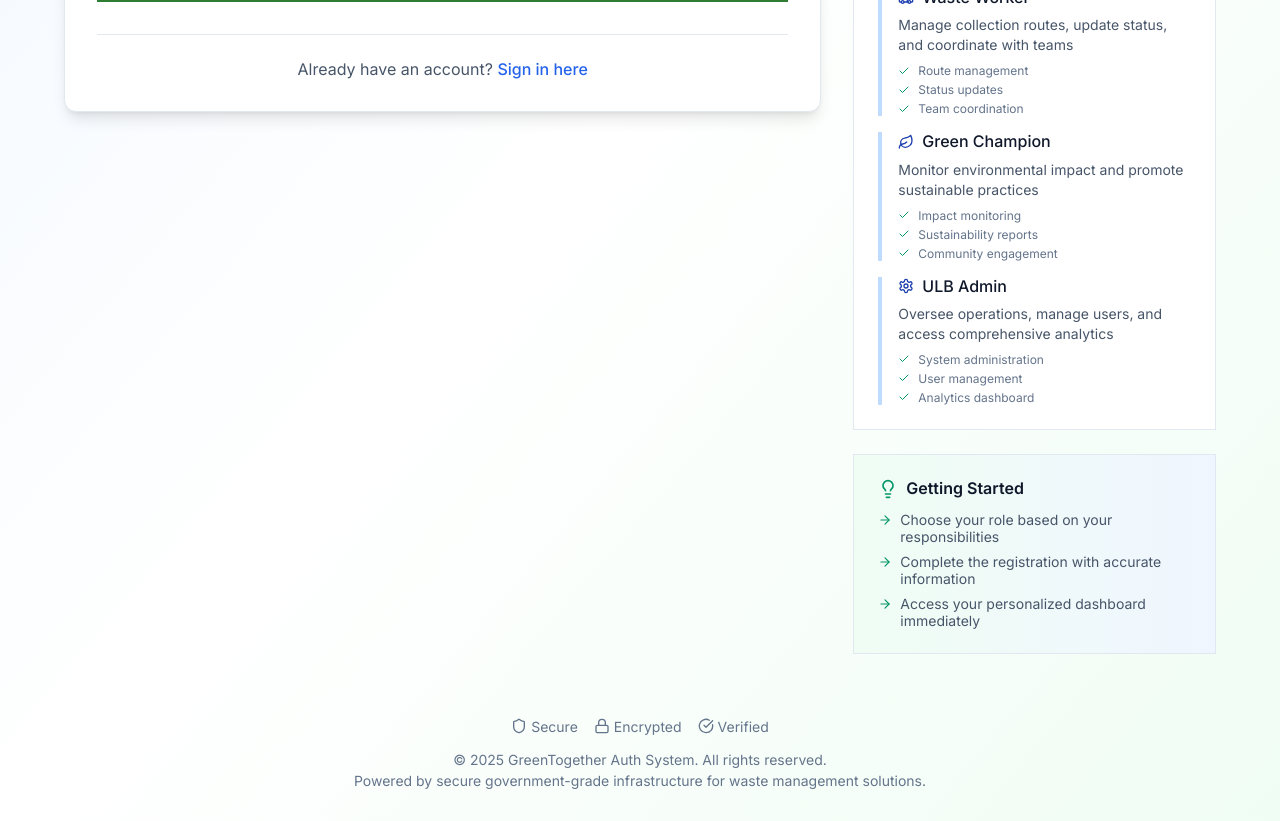
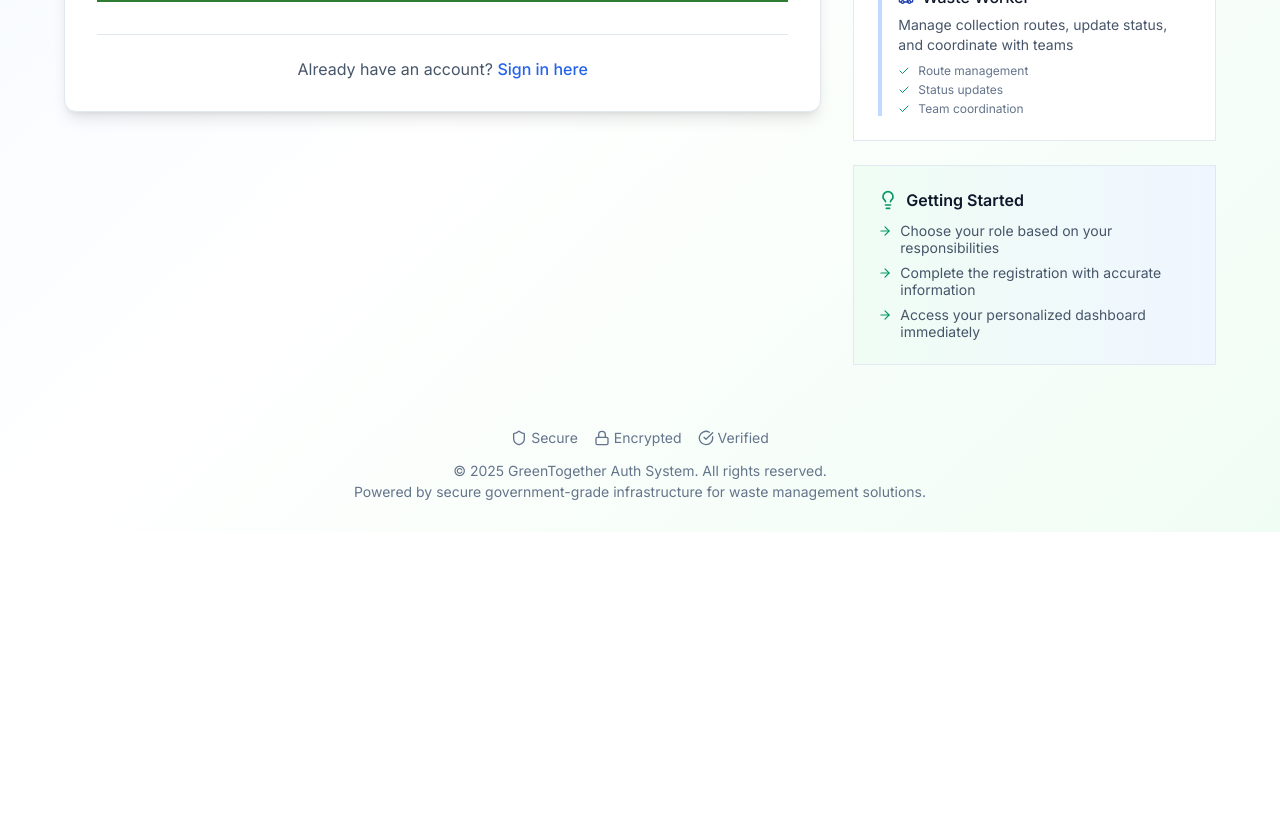
Before and after one commit to Soheb04-git/GreenTogether, a React (Vite) app: page /register in a window 1280 px wide. Shown: the part 700-1521 px from the top of the page. After the commit the page ends 1232 px from the top, so only its background shows below. Built offline with nearby package versions, Linux system fonts and the light colour scheme.

Commit message:
Registration

```diff
--- a/src/pages/register/components/RegistrationForm.jsx
+++ b/src/pages/register/components/RegistrationForm.jsx
@@ -226,8 +226,8 @@ const RegistrationForm = ({ onSubmit, loading, error, success }) => {
 
   const roleOptions = [
     { value: 'citizen', label: 'Citizen' },
-    { value: 'waste-worker', label: 'Waste Worker' },
-    { value: 'ulb-admin', label: 'ULB Admin' }
+    { value: 'waste-worker', label: 'Waste Worker' }
+    //{ value: 'ulb-admin', label: 'ULB Admin' }
   ];
 
   const validateForm = () => {
--- a/src/pages/register/components/RoleInfoCard.jsx
+++ b/src/pages/register/components/RoleInfoCard.jsx
@@ -16,19 +16,19 @@ const RoleInfoCard = () => {
       icon: 'Truck',
       description: 'Manage collection routes, update status, and coordinate with teams',
       features: ['Route management', 'Status updates', 'Team coordination']
-    },
-    {
-      role: 'Green Champion',
-      icon: 'Leaf',
-      description: 'Monitor environmental impact and promote sustainable practices',
-      features: ['Impact monitoring', 'Sustainability reports', 'Community engagement']
-    },
-    {
-      role: 'ULB Admin',
-      icon: 'Settings',
-      description: 'Oversee operations, manage users, and access comprehensive analytics',
-      features: ['System administration', 'User management', 'Analytics dashboard']
     }
+    // {
+    //   role: 'Green Champion',
+    //   icon: 'Leaf',
+    //   description: 'Monitor environmental impact and promote sustainable practices',
+    //   features: ['Impact monitoring', 'Sustainability reports', 'Community engagement']
+    // },
+    // {
+    //   role: 'ULB Admin',
+    //   icon: 'Settings',
+    //   description: 'Oversee operations, manage users, and access comprehensive analytics',
+    //   features: ['System administration', 'User management', 'Analytics dashboard']
+    // }
   ];
 
   return (
```
Also changed, not shown: 9 other files (tests, documents, lock files or other folders).
